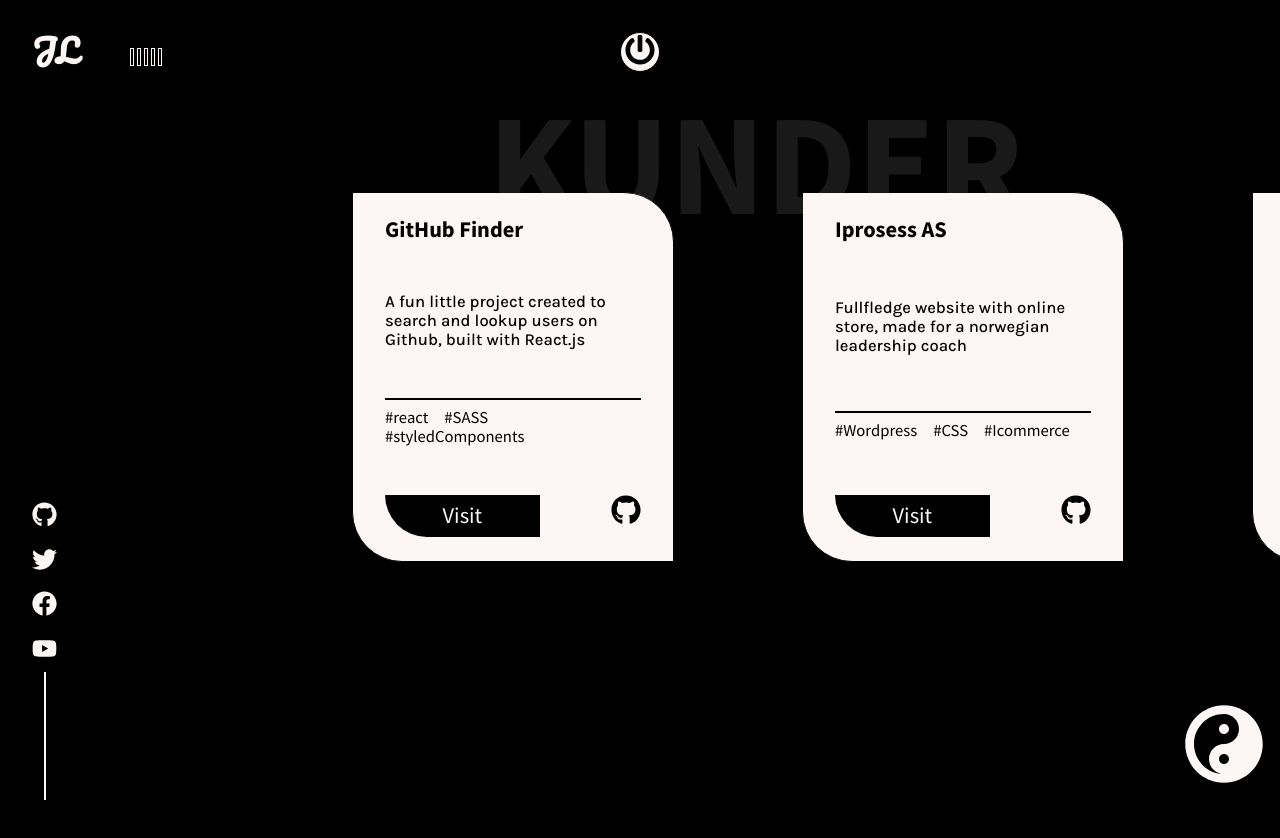
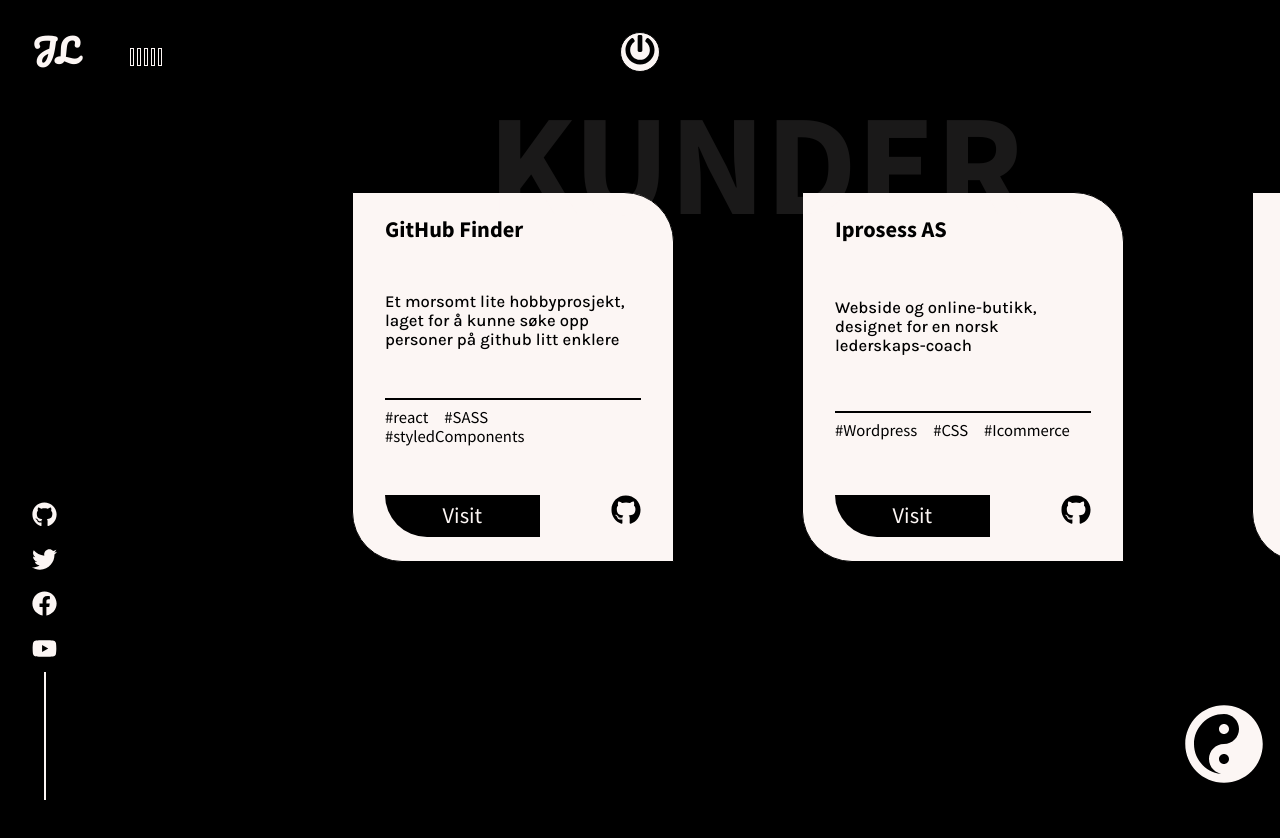
Before and after one commit to jorlar/jornlarsenportfolio, a React (Create React App) app: page /work in a window 1280 px wide. Shown: the top 838 px of the page. Built offline with nearby package versions, Linux system fonts and the light colour scheme.

Commit message:
:bug: Fix text in work-data

```diff
--- a/src/data/WorkData.js
+++ b/src/data/WorkData.js
@@ -5,7 +5,7 @@
     id: 1,
     name: "GitHub Finder",
     description:
-      "A fun little project created to search and lookup users on Github, built with React.js",
+      "Et morsomt lite hobbyprosjekt, laget for å kunne søke opp personer på github litt enklere",
     tags: ["react", "SASS", "styledComponents"],
 
     demo: "http://ablaze-farmer02.surge.sh/",
@@ -15,7 +15,7 @@
     id: 2,
     name: "Iprosess AS",
     description:
-      "Fullfledge website with online store, made for a norwegian leadership coach",
+      "Webside og online-butikk, designet for en norsk lederskaps-coach",
     tags: ["Wordpress", "CSS", "Icommerce"],
 
     demo: "http://www.iprosess.no",
@@ -24,7 +24,7 @@
     id: 3,
     name: "Samina Berntsen",
     description:
-      "A fullfledge website built with Wordpress with full onlinestore using Klarna and Vipps Checkout",
+      "Webside bygget med wordpress med innebygget butikk med Klarna og Vipps Checkout",
     tags: ["Wordpress", "api", "Icommerce", "Klarna Checkout", "Vipps"],
 
     demo: "http://www.saminaberntsen.no/",
@@ -33,7 +33,7 @@
     id: 4,
     name: "Arbeidskraft Valdres",
     description:
-      "Website built for a Norwegian work-for-hire company based in Valdres.",
+      "Webside bygget på wordpress for et norsk bemanningsbyrå.",
     tags: ["react", "styledComponents", "react-router", "wordpress"],
 
     demo: "https://www.arbeidskraftvaldres.no/",
@@ -42,7 +42,7 @@
   {
     id: 5,
     name: "Tvela AS",
-    description: "Website built for a norwegian development company",
+    description: "Websiden til Tvela AS - et norsk utviklngsselskap i Valdres",
     tags: ["react", "redux", "framer-motion", "sass"],
 
     demo: "http://www.jotun-utvikling.no",
@@ -51,7 +51,7 @@
   {
     id: 6,
     name: "Satch Hundesalong",
-    description: "Webpage built for a dogstore in Norway",
+    description: "Webside bygget for Valdres Hundesalong. Bygget med Sanity CMS",
     tags: ["NextJS", "Typescript", "react", "sass", "Sanity"],
     demo: "https://www.valdreshundesalong.no",
     github: "https://github.com/Jotun-Utvikling-AS/satch2",
```
